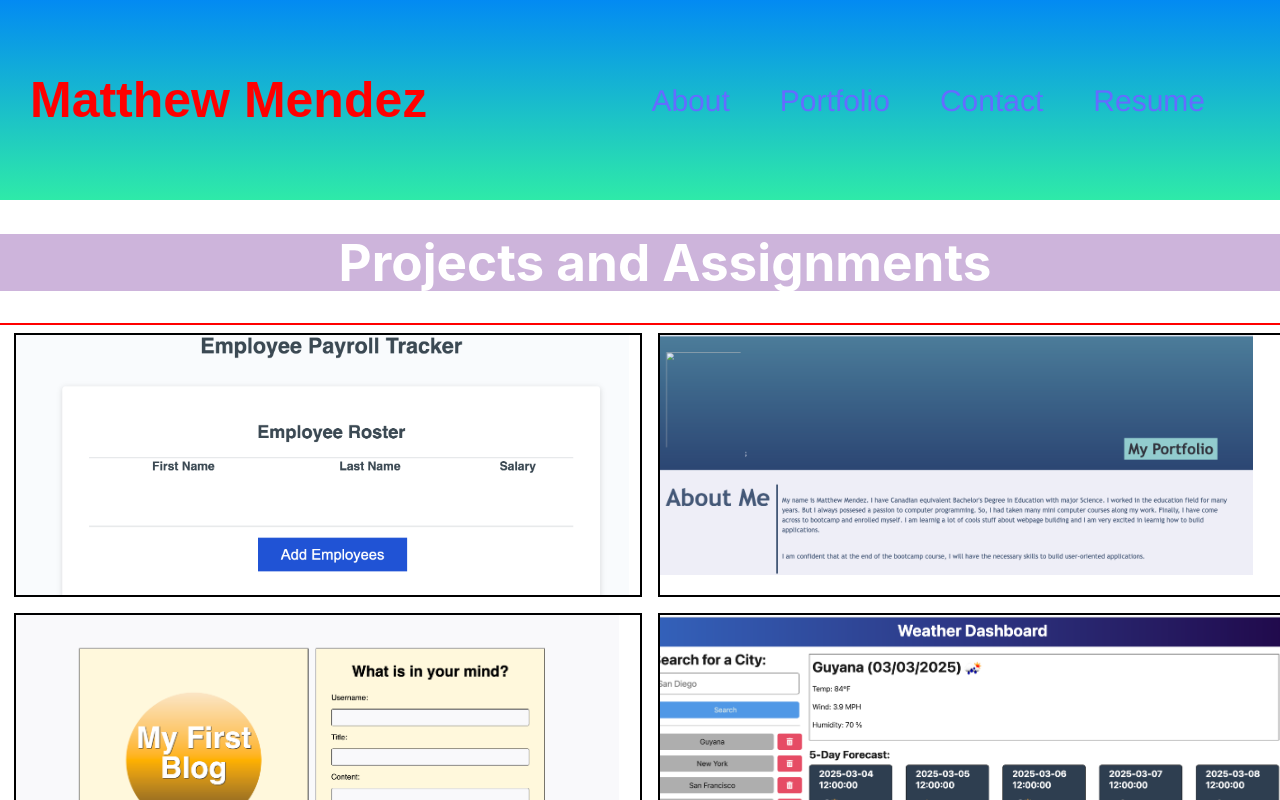
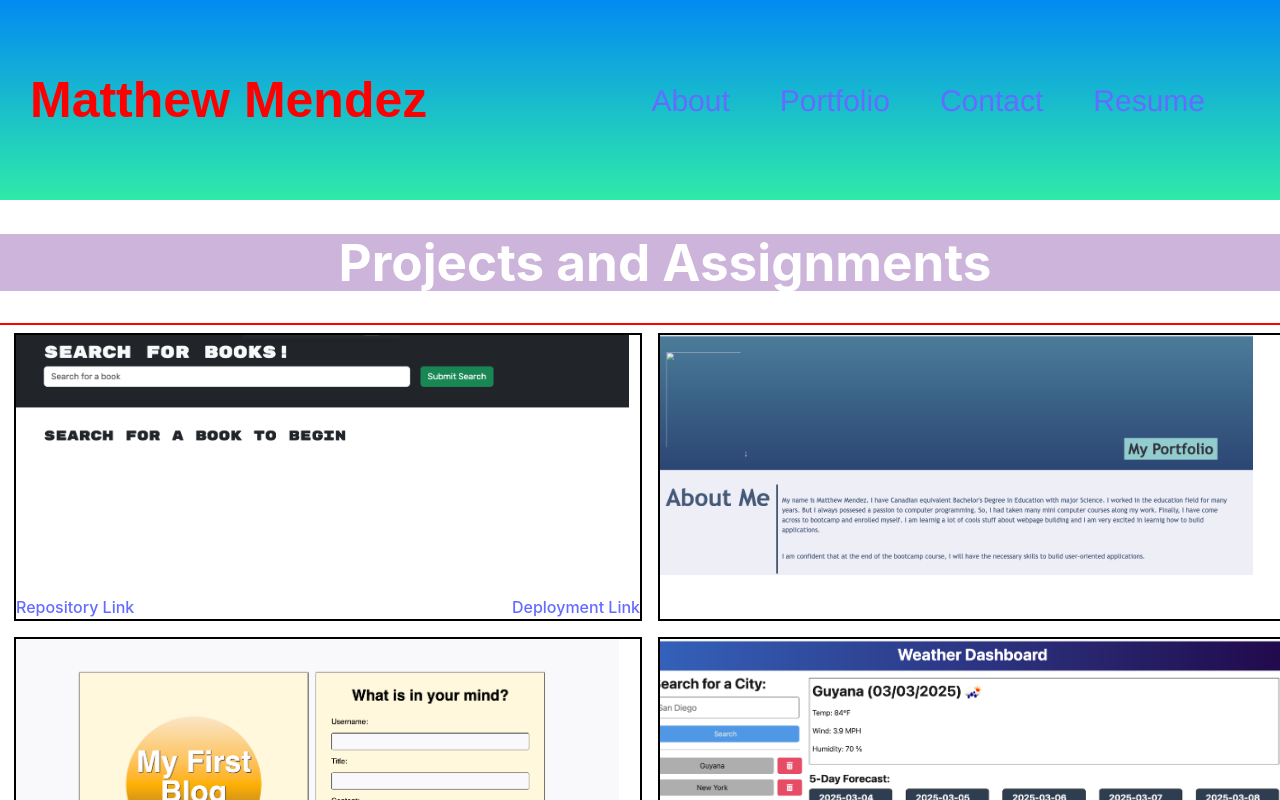
Before and after one commit to Plutarch1971/react-portfolio, a React (Vite) app: page /portfolio in a window 1280 px wide. Shown: the top 800 px of the page. Built offline with nearby package versions, Linux system fonts and the light colour scheme; a web font is replaced by a local one.

Commit message:
Updated Portfilio.jsx

```diff
--- a/src/pages/Portfolio/Portfolio.jsx
+++ b/src/pages/Portfolio/Portfolio.jsx
@@ -11,10 +11,14 @@ const Portfolio = () => {
                     <div
                         style={{
                             padding: '10px',
-                            backgroundImage: "url('/Employee Payroll Tracker App.png')"
+                            backgroundImage: "url('/google-book-api.png')"
                         }}
                         className="screenshot"
                     ></div>
+                     <div style={{display:'flex', justifyContent: 'space-between'}}>
+                 <a href="https://github.com/Plutarch1971/google-books-api.git">Repository Link</a>
+                 <a href="https://google-books-api-nuwh.onrender.com">Deployment Link</a>
+                </div>
                 </div>
 
                 <div className="box">
```
Also changed, not shown: public/My New Website.png (deleted), public/React-Portfolio-Screenshot.png (deleted).
